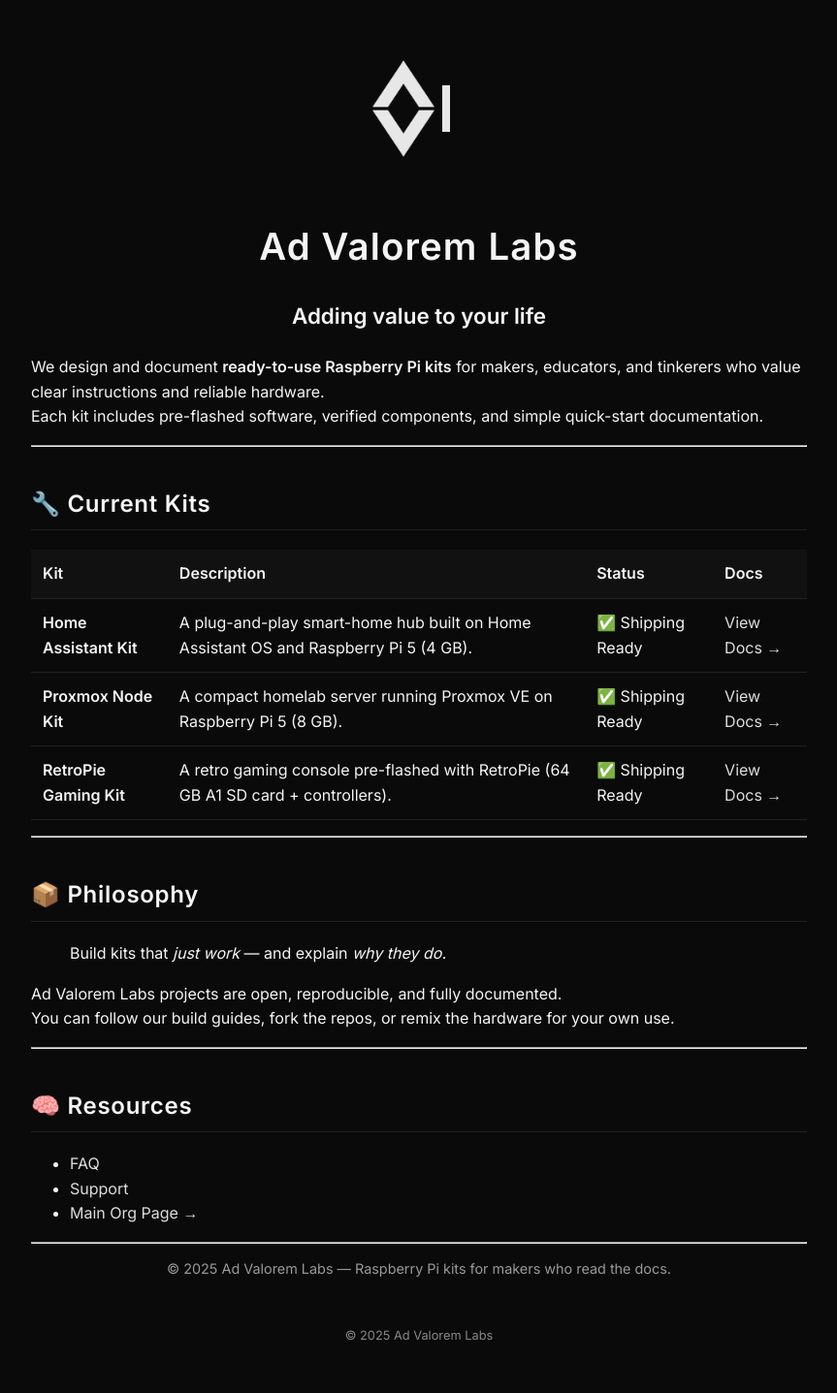
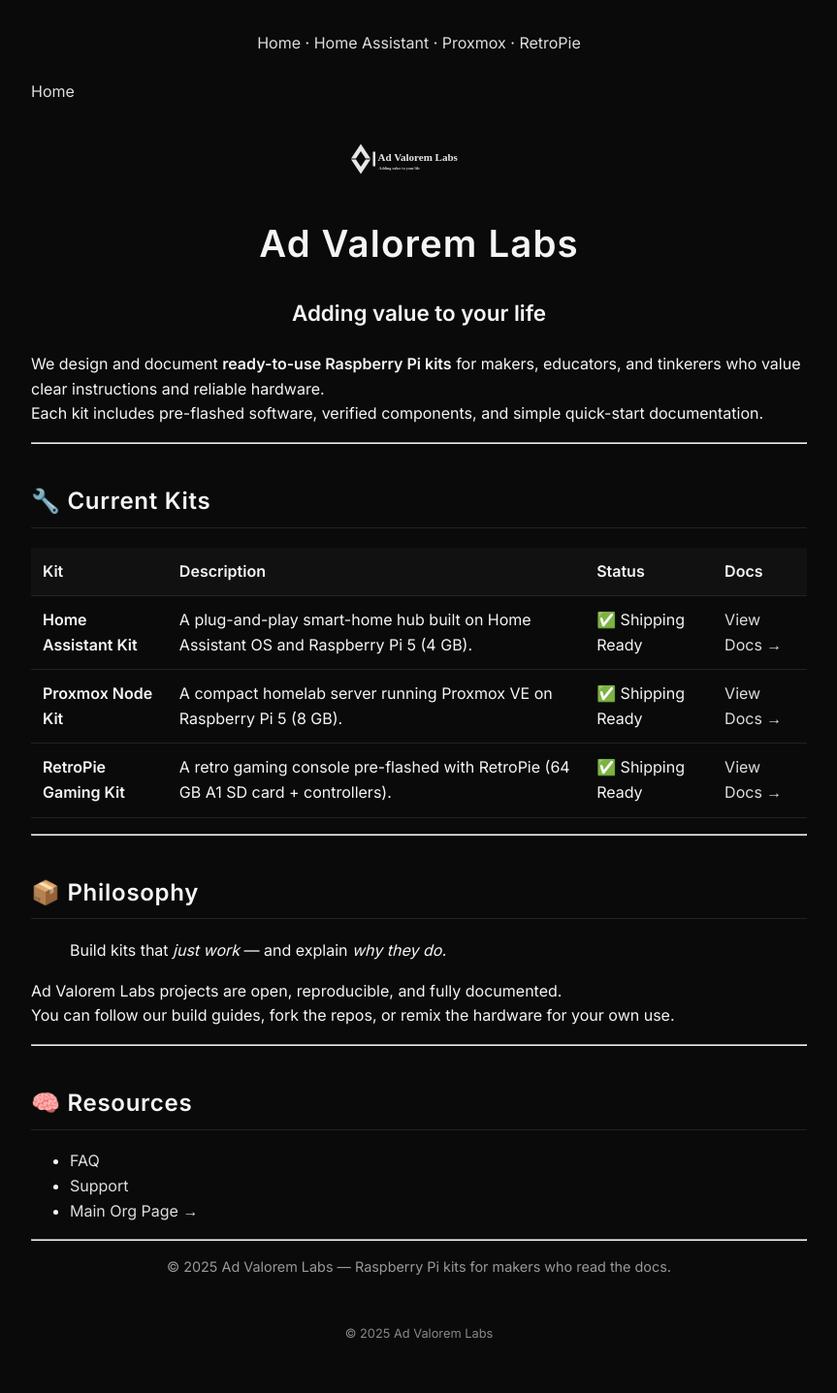
Before and after one commit to AdValoremLabs/advaloremlabs.github.io, a Jekyll site: the page built from index.md, in a window 1280 px wide. Shown: the whole page at 97% size, without its empty margins (208-1071 px from the left). Built offline with Jekyll 4.4.1, drawn with Linux system fonts in a browser that asks for light colours.

Commit message:
add index and breadcrumb
Added individual index pages
Added breadcrumb and supporting lang

```diff
--- /dev/null
+++ b/_includes/breadcrumb.html
@@ -0,0 +1,9 @@
+{% assign crumbs = page.url | split: '/' %}
+<nav class="breadcrumb" aria-label="Breadcrumb">
+  <a href="{{ '/' | relative_url }}">Home</a>
+  {% for crumb in crumbs %}
+    {% unless crumb == "" or forloop.last %}
+      › <a href="{{ '/' | append: crumb | append: '/' | relative_url }}">{{ crumb | capitalize }}</a>
+    {% endunless %}
+  {% endfor %}
+</nav>
--- /dev/null
+++ b/_includes/nav.html
@@ -0,0 +1,6 @@
+<nav style="text-align:center; margin: 1.5rem 0;">
+  <a href="{{ '/' | relative_url }}">Home</a> ·
+  <a href="{{ '/home-assistant/' | relative_url }}">Home Assistant</a> ·
+  <a href="{{ '/proxmox/' | relative_url }}">Proxmox</a> ·
+  <a href="{{ '/retropie/' | relative_url }}">RetroPie</a>
+</nav>
--- a/_layouts/default.html
+++ b/_layouts/default.html
@@ -9,6 +9,8 @@
   </head>
   <body>
     <main>
+      {% include nav.html %}
+      {% include breadcrumb.html %}
       {{ content }}
     </main>
     <footer>
--- a/index.md
+++ b/index.md
@@ -4,7 +4,7 @@ layout: default
 ---
 
 <p align="center">
-  <img src="/assets/brand-logo-simple.png" alt="Ad Valorem Labs logo" width="160"/>
+  <img src="/assets/brand-logo.svg" alt="Ad Valorem Labs logo" width="160"/>
 </p>
 
 # Ad Valorem Labs
```
Also changed, not shown: assets/brand-logo.svg (added).
